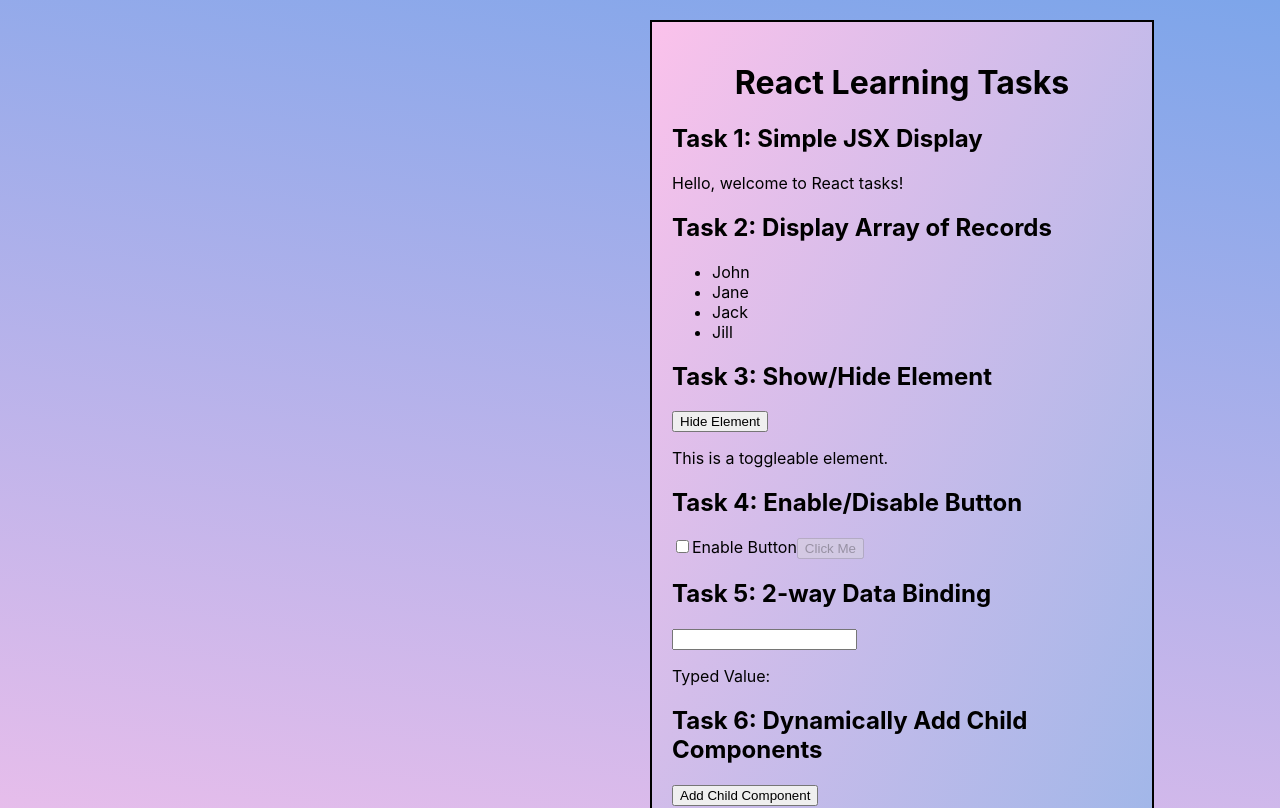
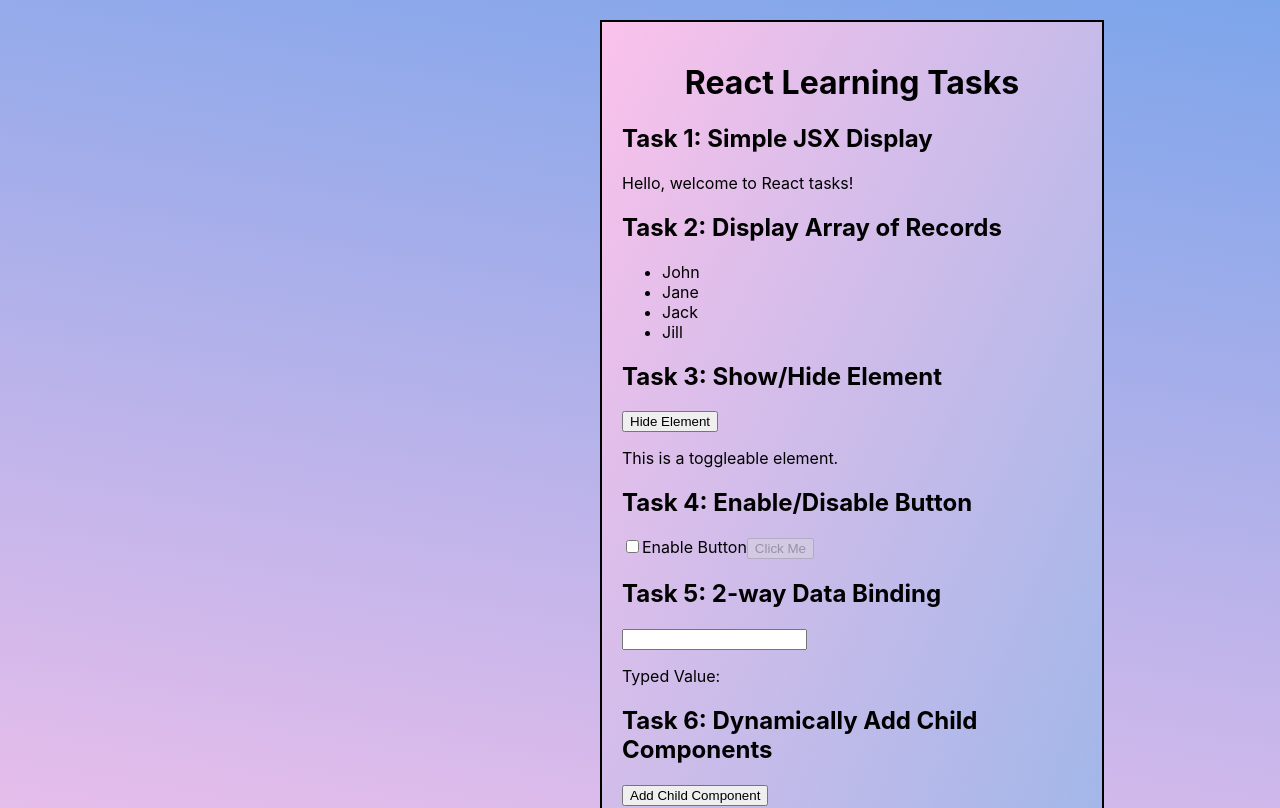
Before and after one commit to Harikaran1212/react-task-1, a React (Create React App) app: page / in a window 1280 px wide. Shown: the top 808 px of the page. Built offline with nearby package versions, Linux system fonts and the light colour scheme.

Commit message:
Update App.css

```diff
--- a/src/App.css
+++ b/src/App.css
@@ -3,7 +3,7 @@
 }
 .game{
   background-image: linear-gradient(120deg, #fbc2eb, #8cb5e8d2);
-  margin-left: 650px;
+  margin-left: 600px;
   border: 2px solid black;
   width: 500px;
   margin-top: 20px;
```
